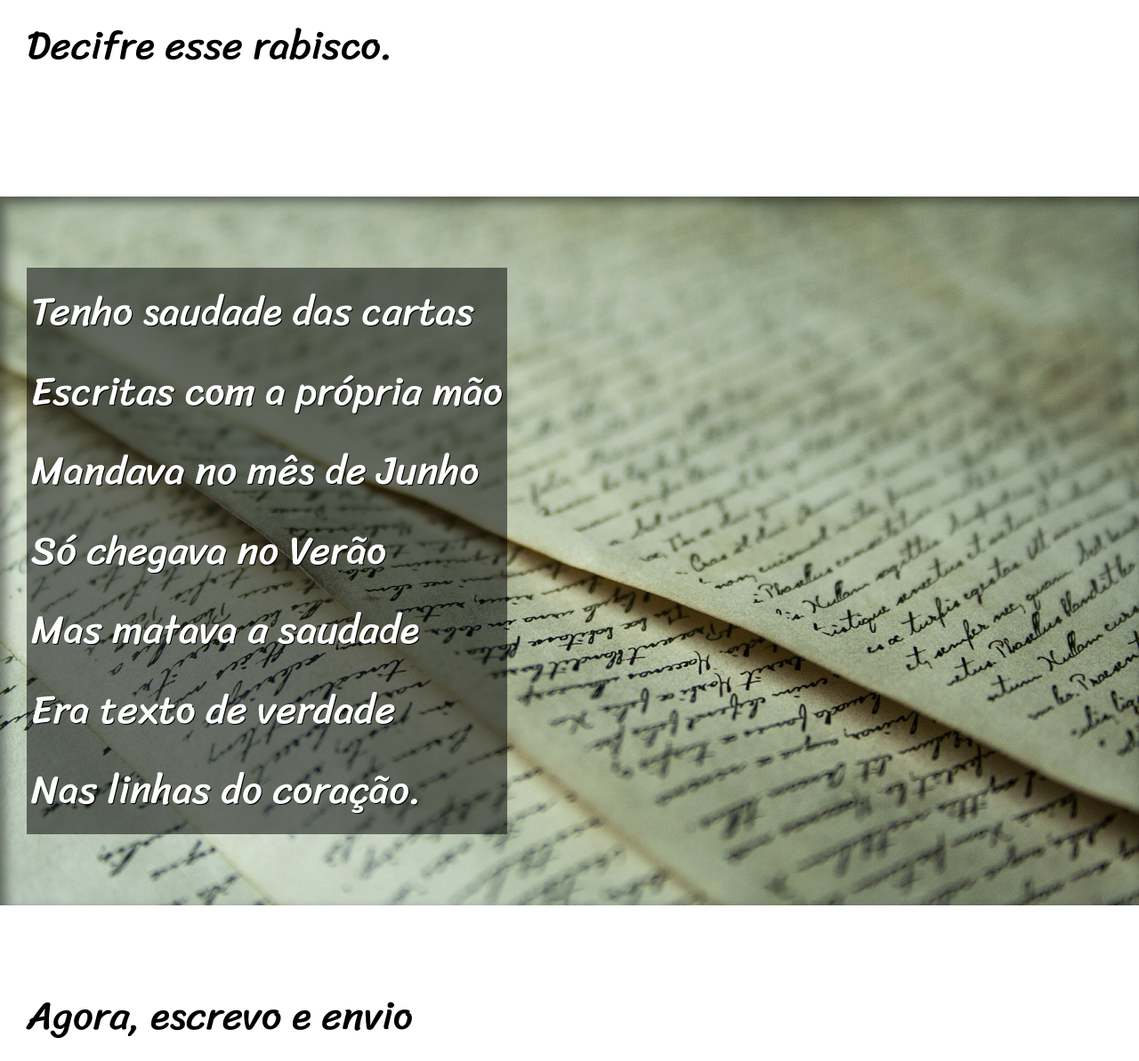
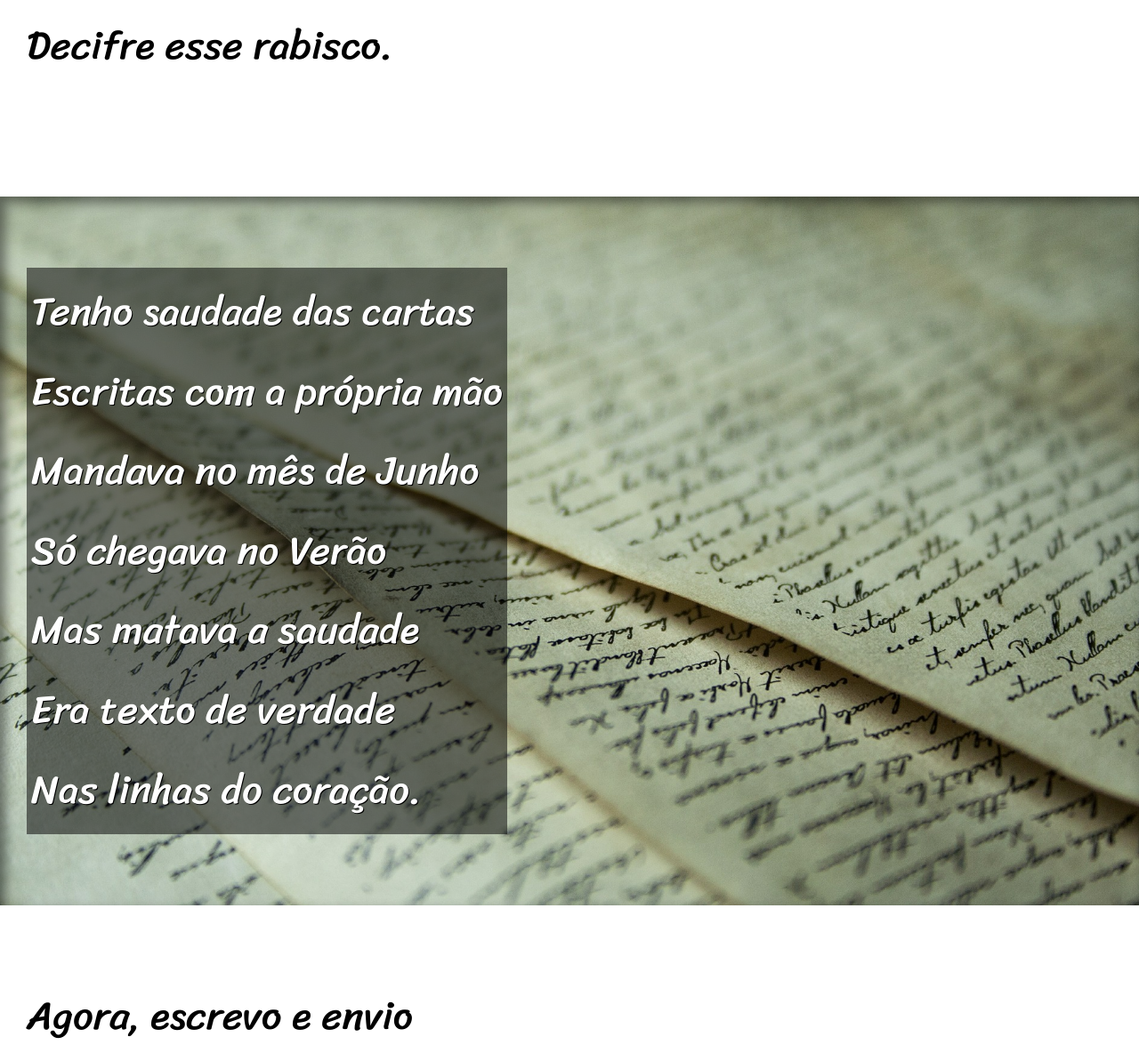
Before and after one commit to oPortela/Curso-HTML-e-CSS, a PHP site: page /teste.html in a window 1280 px wide. Shown: the part 3172-4365 px from the top of the page at 89% size. Run offline with PHP 8.4, Linux system fonts and the light colour scheme.

Commit message:
Update style2.css

```diff
--- a/desafios/d012/estilo/style2.css
+++ b/desafios/d012/estilo/style2.css
@@ -90,7 +90,6 @@ section#img01 {
 
 section#img02 {
     background-image: url(../imagens/background002.jpg);
-    background-position: right center;
 }
 
 footer {
```
